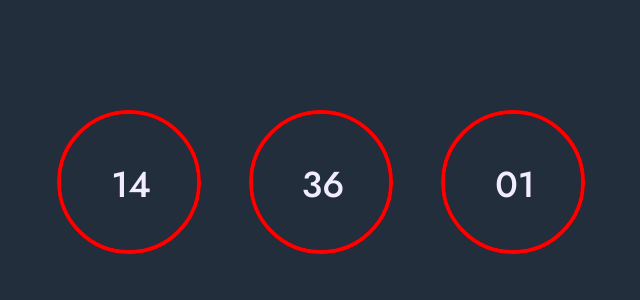
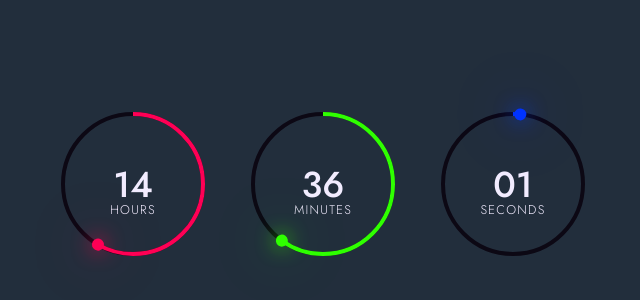
Before and after one commit to ChAl76/digital_clock, a plain HTML site: page index.html in a window 1280 px wide. Shown: the part 216-516 px from the top of the page, without its empty margins (317-957 px from the left). Drawn offline with Linux system fonts and the light colour scheme.

Commit message:
Finished with desctop version

```diff
--- a/index.html
+++ b/index.html
@@ -9,24 +9,27 @@
   </head>
   <body>
     <div id="time">
-      <div class="circle">
+      <div class="circle circle_1" style="--clr: #ff0055">
+        <div class="dots hr_dot"></div>
         <svg>
           <circle cx="70" cy="70" r="70"></circle>
-          <circle cx="70" cy="70" r="70"></circle>
+          <circle cx="70" cy="70" r="70" id="hh"></circle>
         </svg>
         <div id="hours">00</div>
       </div>
-      <div class="circle">
+      <div class="circle circle_2" style="--clr: #2fff00">
+        <div class="dots min_dot"></div>
         <svg>
           <circle cx="70" cy="70" r="70"></circle>
-          <circle cx="70" cy="70" r="70"></circle>
+          <circle cx="70" cy="70" r="70" id="mm"></circle>
         </svg>
         <div id="minutes">00</div>
       </div>
-      <div class="circle">
+      <div class="circle circle_3" style="--clr: #0033ff">
+        <div class="dots sec_dot"></div>
         <svg>
           <circle cx="70" cy="70" r="70"></circle>
-          <circle cx="70" cy="70" r="70"></circle>
+          <circle cx="70" cy="70" r="70" id="ss"></circle>
         </svg>
         <div id="seconds">00</div>
       </div>
@@ -38,6 +41,14 @@
         let minutes = document.getElementById("minutes");
         let seconds = document.getElementById("seconds");
 
+        let hh = document.getElementById("hh");
+        let mm = document.getElementById("mm");
+        let ss = document.getElementById("ss");
+
+        let hr_dot = document.querySelector(".hr_dot");
+        let min_dot = document.querySelector(".min_dot");
+        let sec_dot = document.querySelector(".sec_dot");
+
         let h = new Date().getHours();
         let m = new Date().getMinutes();
         let s = new Date().getSeconds();
@@ -47,9 +58,17 @@
         m = m < 10 ? "0" + m : m;
         s = s < 10 ? "0" + s : s;
 
-        hours.innerHTML = h;
-        minutes.innerHTML = m;
-        seconds.innerHTML = s;
+        hours.innerHTML = h + "<br><span>Hours</span>";
+        minutes.innerHTML = m + "<br><span>Minutes</span>";
+        seconds.innerHTML = s + "<br><span>Seconds</span>";
+
+        hh.style.strokeDashoffset = 440 - (440 * h) / 24;
+        mm.style.strokeDashoffset = 440 - (440 * m) / 60;
+        ss.style.strokeDashoffset = 440 - (440 * s) / 60;
+
+        hr_dot.style.transform = `rotate(${h * 15}deg)`;
+        min_dot.style.transform = `rotate(${m * 6}deg)`;
+        sec_dot.style.transform = `rotate(${s * 6}deg)`;
       });
     </script>
   </body>
--- a/style.css
+++ b/style.css
@@ -7,24 +7,31 @@
   font-family: "Jost", sans-serif;
 }
 
+:root {
+  --color-bg: #222e3c;
+  --color-text: #f2ecff;
+  --color-1: #0c0814;
+  --color-2: #ff0000;
+}
+
 body {
   display: flex;
   align-items: center;
   justify-content: center;
   min-height: 100vh;
-  background: #222e3c;
+  background: var(--color-bg);
 }
 
 #time {
   display: flex;
-  gap: 2rem;
-  color: #f2ecff;
+  gap: 40px;
+  color: var(--color-text);
 }
 
 #time .circle {
   position: relative;
-  width: 10rem;
-  height: 10rem;
+  width: 150px;
+  height: 150px;
   display: flex;
   align-items: center;
   justify-content: center;
@@ -32,8 +39,9 @@ body {
 
 #time .circle svg {
   position: relative;
-  width: 10rem;
-  height: 10rem;
+  width: 150px;
+  height: 150px;
+  transform: rotate(270deg);
 }
 
 #time .circle svg circle {
@@ -41,13 +49,14 @@ body {
   height: 100%;
   display: block;
   fill: transparent;
-  stroke: #0c0814;
+  stroke: var(--color-1);
   stroke-width: 4;
-  transform: translate(0.5rem, 0.5rem);
+  transform: translate(5px, 5px);
 }
 
 #time .circle svg circle:nth-child(2) {
-  stroke: #ff0000;
+  stroke: var(--clr);
+  stroke-dasharray: 440;
 }
 
 #time div {
@@ -56,3 +65,32 @@ body {
   font-weight: 500;
   font-size: 1.5em;
 }
+
+#time div span {
+  position: absolute;
+  transform: translateX(-50%) translateY(-10px);
+  font-size: 0.35em;
+  font-weight: 300;
+  letter-spacing: 0.1em;
+  text-transform: uppercase;
+}
+
+.dots {
+  position: absolute;
+  width: 100%;
+  height: 100%;
+  z-index: 10;
+  display: flex;
+  justify-content: center;
+}
+
+.dots::before {
+  content: "";
+  position: absolute;
+  top: -1px;
+  width: 12px;
+  height: 12px;
+  background: var(--clr);
+  border-radius: 50%;
+  box-shadow: 0 0 20px var(--clr), 0 0 60px var(--clr);
+}
```
